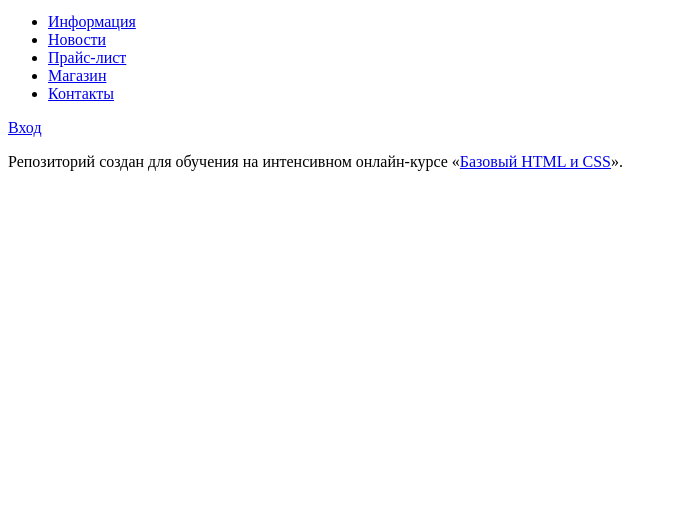
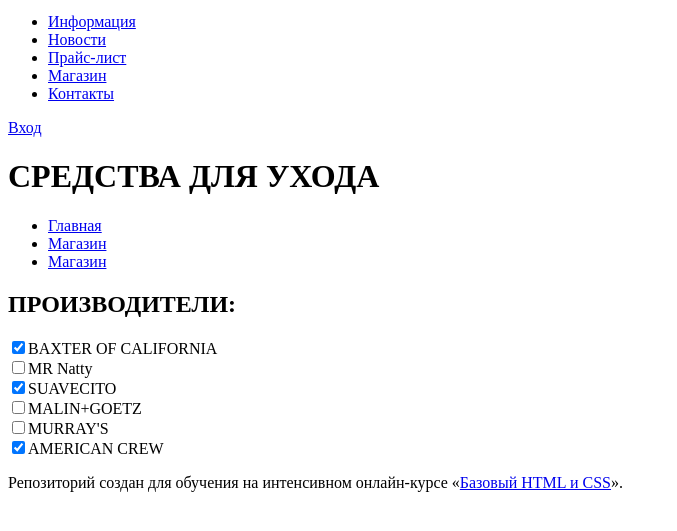
Before and after one commit to valiaadam/183743-barbershop, a plain HTML site: page index.html in a window 1280 px wide. Shown: the part 29-560 px from the top of the page, without its empty margins (0-677 px from the left). Drawn offline with Linux system fonts and the light colour scheme.

Commit message:
page title + producers

```diff
--- a/index.html
+++ b/index.html
@@ -32,6 +32,43 @@
               </div>
           </div>
       </header>
+      <main class="container">
+          <h1>СРЕДСТВА ДЛЯ УХОДА</h1>
+          <div class="second-navigation">
+              <ul>
+                  <li>
+                      <a href="#">Главная</a>
+                  </li>
+                  <li>
+                      <a href="#">Магазин</a>
+                  </li>
+                  <li>
+                     <a href="#">Магазин</a>
+                  </li>
+              </ul>
+          </div>
+          <div>
+              <h2>ПРОИЗВОДИТЕЛИ:</h2>
+              <div>
+                  <label><input type="checkbox" name="baxter of california" checked>BAXTER OF CALIFORNIA</label>
+              </div>
+              <div>
+                  <label><input type="checkbox" name="mr natty">MR Natty</label>
+              </div>
+              <div>
+                  <label><input type="checkbox" name="suavecito" checked>SUAVECITO</label>
+              </div>
+              <div>
+                  <label><input type="checkbox" name="malin+goetz">MALIN+GOETZ</label>
+              </div>
+              <div>
+                  <label><input type="checkbox" name="murray's">MURRAY'S</label>
+              </div>
+              <div>
+                  <label><input type="checkbox" name="american crew" checked>AMERICAN CREW</label>
+              </div>
+          </div>
+      </main>
 
     <p>Репозиторий создан для обучения на интенсивном онлайн‑курсе «<a href="https://htmlacademy.ru/intensive/htmlcss">Базовый HTML и CSS</a>».</p>
 
```
